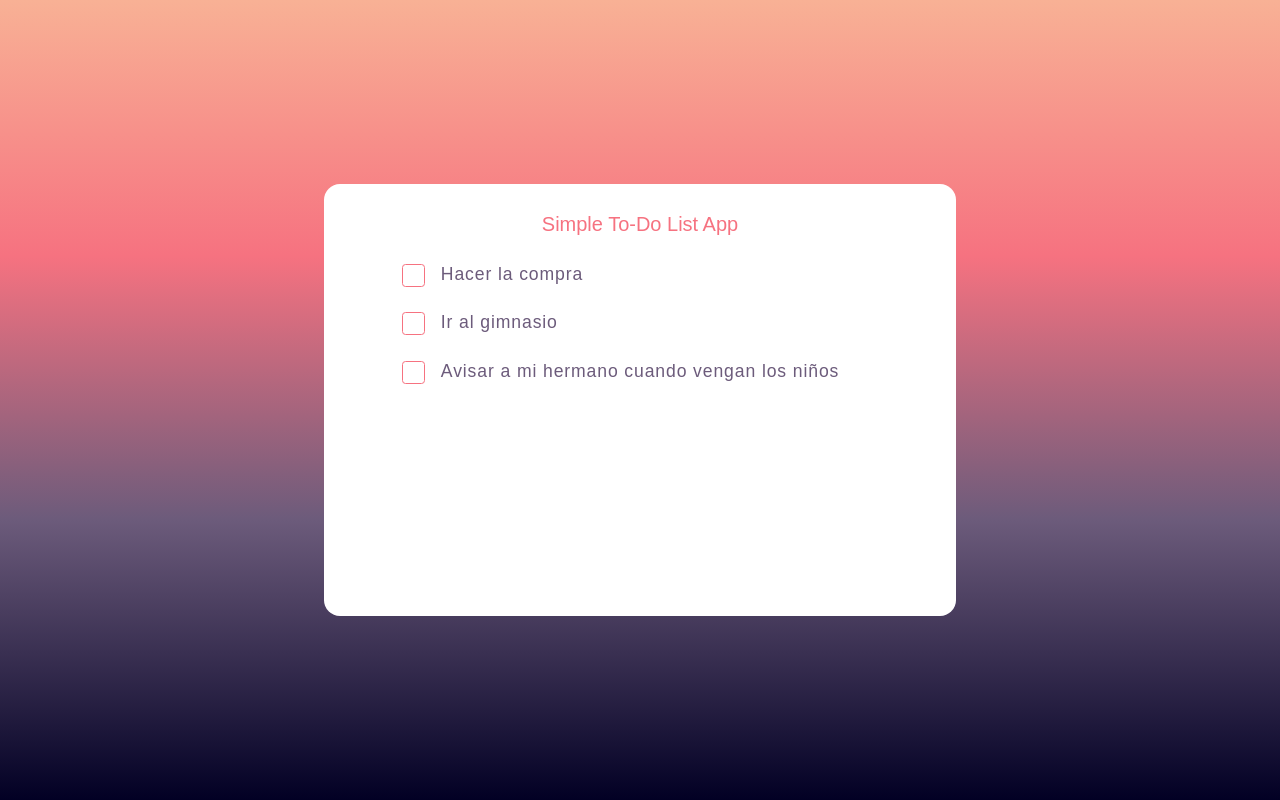
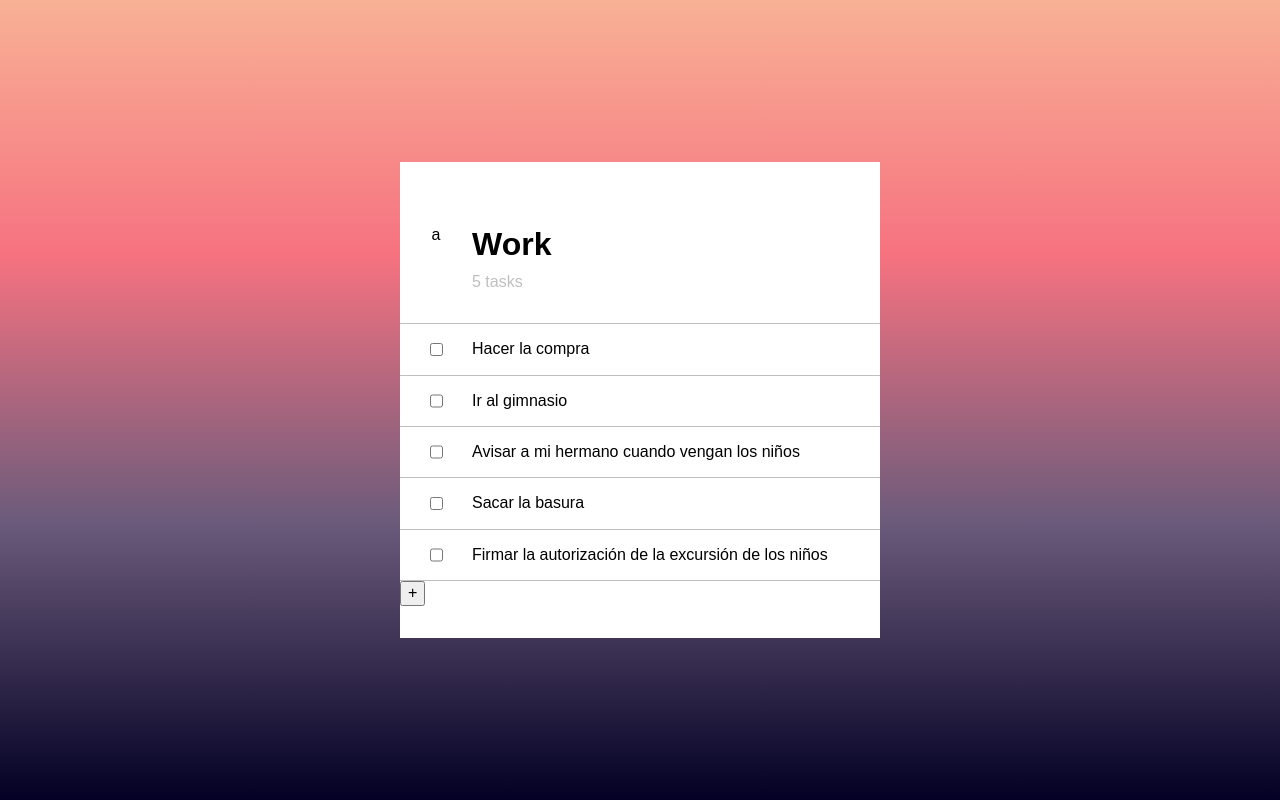
Before and after one commit to jocafernanro/vue-to-do-list-app, a Vue app: page / in a window 1280 px wide. Built offline with nearby package versions, Linux system fonts and the light colour scheme; a web font is replaced by a local one.

Commit message:
Some rework on components and style:

```diff
--- a/src/App.vue
+++ b/src/App.vue
@@ -1,16 +1,16 @@
 <template>
   <div id="app">
-    <Card></Card>
+    <ToDoList></ToDoList>
   </div>
 </template>
 
 <script>
-import Card from './components/Card';
+import ToDoList from "./components/ToDoList";
 
 export default {
   name: 'App',
   components: {
-    Card
+    ToDoList
   }
 }
 </script>
@@ -22,7 +22,7 @@ export default {
     --color-magenta: #C06C84;
     --color-purple: #6C5B7B;
     --color-blue: #355C7D;
-    --color-grey-clear: #cccccc;
+    --color-grey-clear: #bfbfbf;
     --gradient-main: linear-gradient(0deg, rgba(2,0,36,1) 0%, rgba(108,91,123,1) 35%, rgba(246,114,128,1) 68%, rgba(248,177,149,1) 100%);
 
     --font-weight-regular: 500;
@@ -46,6 +46,7 @@ export default {
   body{
     font-family: neue-haas-grotesk-display, sans-serif;
     background: var(--gradient-main);
+    font-size: 16px;
   }
 </style>
 
--- a/src/components/Card.vue
+++ /dev/null
@@ -1,42 +0,0 @@
-<template>
-    <div class="card">
-    <h1 class="card-title">Simple To-Do List App</h1>
-        <ToDoList>eee</ToDoList>
-    </div>
-
-</template>
-
-<script>
-    import ToDoList from "./ToDoList";
-
-    export default {
-        name: "Card",
-        components: { ToDoList },
-        data() {
-            return {
-                toDoLists: []
-            }
-        }
-    }
-</script>
-
-<style lang="scss" scoped>
-    .card {
-        background-color: white;
-        padding: 1em;
-        width: 50%;
-        max-width: 600px;
-        min-width: 400px;
-        min-height: 400px;
-        margin: 0 auto;
-        border-radius: 1em;
-        flex-basis: 0;
-
-        &-title {
-            font-size: 20px;
-            text-align: center;
-            font-weight: var(--font-weight-regular);
-            color: var(--color-pink);
-        }
-    }
-</style>
--- a/src/components/ToDoItem.vue
+++ /dev/null
@@ -1,126 +0,0 @@
-<template>
-    <label :class="['todo-list-container', this.isCompleted && 'item-checked']" :for="id">
-        <input class="todo-list-container__checkbox"
-               type="checkbox"
-               :id="id"
-               v-model="itemStatus"
-               @change="itemStatusChanged()">
-        <span class="todo-list-container__text">{{ text }}</span>
-        <span class="todo-list-container__custom-checkbox"></span>
-    </label>
-</template>
-
-<script>
-    export default {
-        name: "ToDoItem",
-        props: {
-            id: Number,
-            isCompleted: Boolean,
-            text: String,
-            isRemoved: Boolean
-        },
-        data() {
-            return {
-                itemStatus: this.isCompleted
-            }
-        },
-        methods: {
-            itemStatusChanged() {
-                this.$emit('itemChanged', {id: this.id, status: this.itemStatus});
-            }
-        }
-    }
-</script>
-
-<style lang="scss" scoped>
-    input {
-        position: absolute;
-        opacity: 0;
-        cursor: pointer;
-        height: 0;
-        width: 0;
-    }
-
-    /* Customize the label (the container) */
-    .todo-list-container {
-        display: block;
-        position: relative;
-        padding: .8em 1em .8em 3em;
-        margin-bottom: 12px;
-        cursor: pointer;
-        font-size: 1.1em;
-        -webkit-user-select: none;
-        -moz-user-select: none;
-        -ms-user-select: none;
-        user-select: none;
-        border-radius: .5em;
-        letter-spacing: .05em;
-        color: #6C5B7B;
-
-        &:hover{
-            background-color: aliceblue;
-        }
-    }
-
-    /* Hide the browser's default checkbox */
-    .todo-list-container input {
-        position: absolute;
-        opacity: 0;
-        cursor: pointer;
-        height: 0;
-        width: 0;
-    }
-
-    /* Create a custom checkbox */
-    .todo-list-container__custom-checkbox {
-        position: absolute;
-        top: 0.8em;
-        left: 0.8em;
-        height: 1.2em;
-        width:1.2em;
-        border-radius: 0.2em;
-        border: 1px solid var(--color-pink);
-    }
-
-    /* On mouse-over, add a grey background color */
-    .todo-list-container:hover input ~ .todo-list-container__custom-checkbox {
-        background-color: #eeeeee;
-    }
-
-    /* When the checkbox is checked, add a blue background */
-    .todo-list-container input:checked ~ .todo-list-container__custom-checkbox {
-        background-color: var(--color-pink-clear);
-    }
-
-    /* Create the checkmark/indicator (hidden when not checked) */
-    .todo-list-container__custom-checkbox:after {
-        content: "";
-        position: absolute;
-        display: none;
-    }
-
-    /* Show the checkmark when checked */
-    .todo-list-container input:checked ~ .todo-list-container__custom-checkbox:after {
-        display: block;
-    }
-
-    /* Style the checkmark/indicator */
-    .todo-list-container .todo-list-container__custom-checkbox:after {
-        top: 0.3em;
-        left: 0.4em;
-        width: 0.2em;
-        height: .4em;
-        border: solid white;
-        border-width: 0 3px 3px 0;
-        -webkit-transform: rotate(45deg);
-        -ms-transform: rotate(45deg);
-        transform: rotate(45deg);
-    }
-
-    .item-checked {
-        text-decoration: line-through;
-
-    }
-
-
-</style>
--- a/src/components/ToDoList.vue
+++ b/src/components/ToDoList.vue
@@ -1,43 +1,69 @@
 <template>
-    <div class="to-do-list">
-        <ToDoItem class="to-do-list"
-                  v-for="item in toDoItemList" :key="item.id"
+    <div class="card">
+        <header class="header" >
+            <div class="header__symbol">a</div>
+            <div class="header__info">
+                <h1 class="header__title">{{ list.name }}</h1>
+                <span class="header__tasks">{{ list.items.length }} tasks</span>
+            </div>
+        </header>
+        <section class="list">
+            <ToDoListItem class="list__item"
+                          v-for="item in list.items" :key="item.id"
                           :isCompleted="item.isCompleted"
                           :text="item.text"
                           :isRemove="item.isRemoved"
                           :id="item.id"
-                  @itemChanged="itemStatusChanged"></ToDoItem>
+                          @itemChanged="itemStatusChanged"></ToDoListItem>
+        </section>
+        <footer><button type="button" @click="addItem">+</button></footer>
     </div>
 </template>
 
 <script>
-    import ToDoItem from "./ToDoItem";
+    import ToDoListItem from "./ToDoListItem";
 
     export default {
         name: "ToDoList",
-        components: {ToDoItem},
+        components: {ToDoListItem},
         data() {
             return {
-                toDoItemList: [
+                list: {
+                    id: 1,
+                    name: 'Work',
+                    items: [
                         {
-                        id: 0,
+                            id: 1,
                             isCompleted: false,
                             text: 'Hacer la compra',
                             isRemoved: false,
                         },
                         {
-                        id: 1,
+                            id: 2,
                             isCompleted: false,
                             text: 'Ir al gimnasio',
                             isRemoved: false,
                         },
                         {
-                        id: 2,
+                            id: 3,
                             isCompleted: false,
                             text: 'Avisar a mi hermano cuando vengan los niños',
                             isRemoved: false,
+                        },
+                        {
+                            id: 4,
+                            isCompleted: false,
+                            text: 'Sacar la basura',
+                            isRemoved: false,
+                        },
+                        {
+                            id: 5,
+                            isCompleted: false,
+                            text: 'Firmar la autorización de la excursión de los niños',
+                            isRemoved: false,
                         }
                     ]
+                },
             }
         },
         methods: {
@@ -45,16 +71,57 @@
                 this.toDoItemList.map(o => {
                     if (item.id === o.id) Object.assign(o, {isCompleted: item.status})
                 })
+            },
+            addItem(){
+                const item = {
+                    id: 6,
+                    isCompleted: false,
+                    text: 'Firmar la autorización de la excursión de los niños',
+                    isRemoved: false,
+                };
+                this.list.items.push(item);
             }
         }
     }
 </script>
 
 <style lang="scss" scoped>
-    .to-do-list {
-        display: block;
-        width: 85%;
+    .card{
+        background-color: white;
+        width: 30em;
         margin: 0 auto;
+        padding: 2em 0;
+    }
+
+    .header{
+        display: grid;
+        grid-template-columns: 15% 85%;
+        padding: 2em 0;
+        border-bottom: 1px solid var(--color-grey-clear);
+
+        &__title {
+            margin: 0 0 .3em 0;
+            padding: 0;
+        }
+
+        &__tasks {
+            color: var(--color-grey-clear);
+        }
+
+
+        &__symbol {
+            justify-self: center;
+        }
+    }
+
+    .list {
+        &__item {
+            display: grid;
+            grid-template-columns: 15% 85%;
+            border-bottom: 1px solid var(--color-grey-clear);
+            padding: 1em 0;
             cursor: pointer;
         }
+
+    }
 </style>
--- /dev/null
+++ b/src/components/ToDoListItem.vue
@@ -0,0 +1,42 @@
+<template>
+    <label :class="['list-item', this.isCompleted && 'item-checked']" :for="id">
+        <input class="list-item__checkbox"
+               type="checkbox"
+               :id="id"
+               v-model="itemStatus"
+               @change="itemStatusChanged()">
+        <span class="list-item__text">{{ text }}</span>
+        <span class="list-item__custom-checkbox"></span>
+    </label>
+</template>
+
+<script>
+    export default {
+        name: "ToDoListItem",
+        props: {
+            id: Number,
+            isCompleted: Boolean,
+            text: String,
+            isRemoved: Boolean
+        },
+        data() {
+            return {
+                itemStatus: this.isCompleted
+            }
+        },
+        methods: {
+            itemStatusChanged() {
+                this.$emit('itemChanged', {id: this.id, status: this.itemStatus});
+            }
+        }
+    }
+</script>
+
+<style lang="scss" scoped>
+    .list-item{
+        &__checkbox {
+            justify-self: center;
+        }
+    }
+
+</style>
```
Also changed, not shown: src/components/ToDoLists.vue (added, +13 -0 lines). Lines whose indentation alone changed are shown as unchanged.
